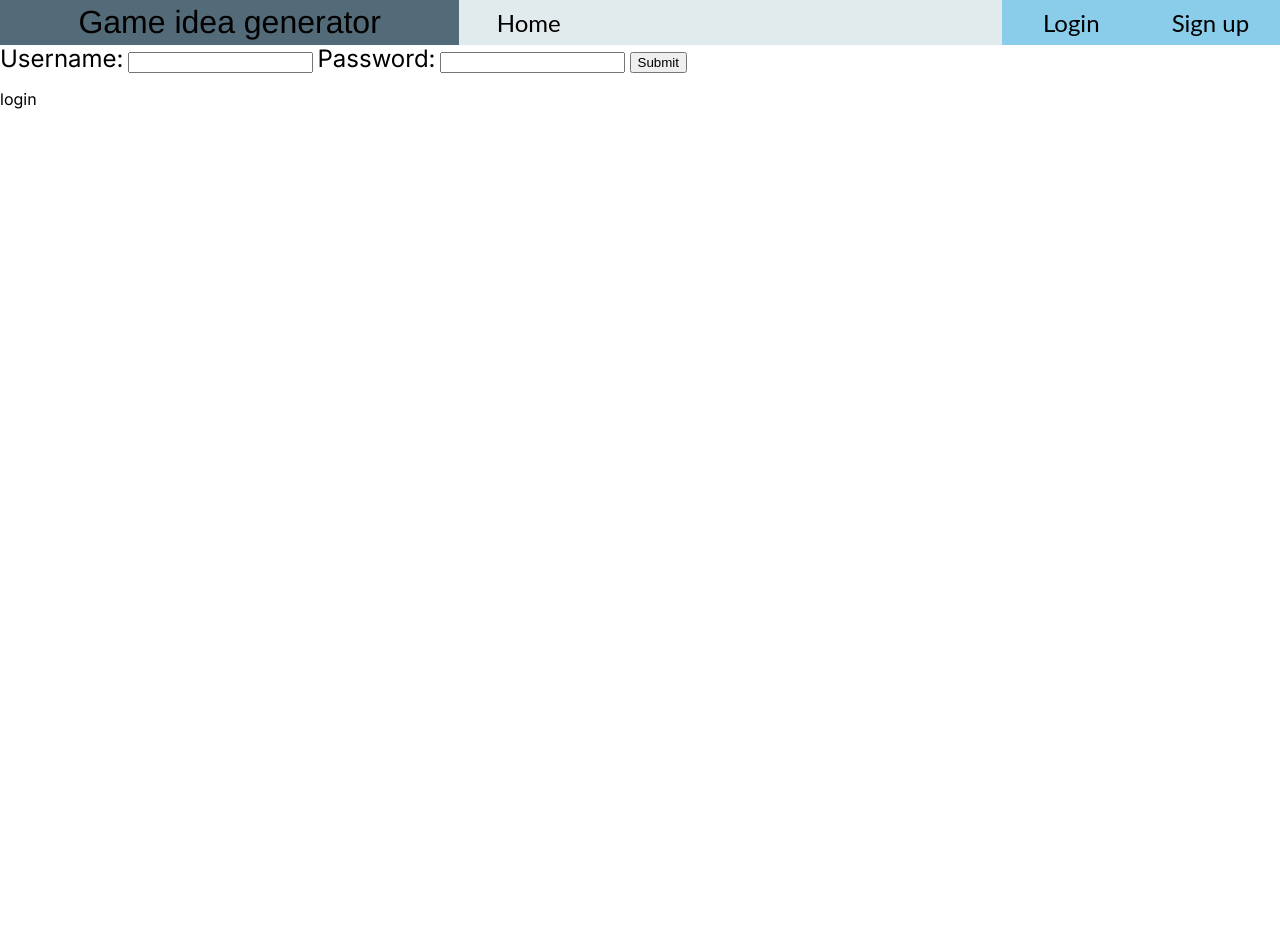
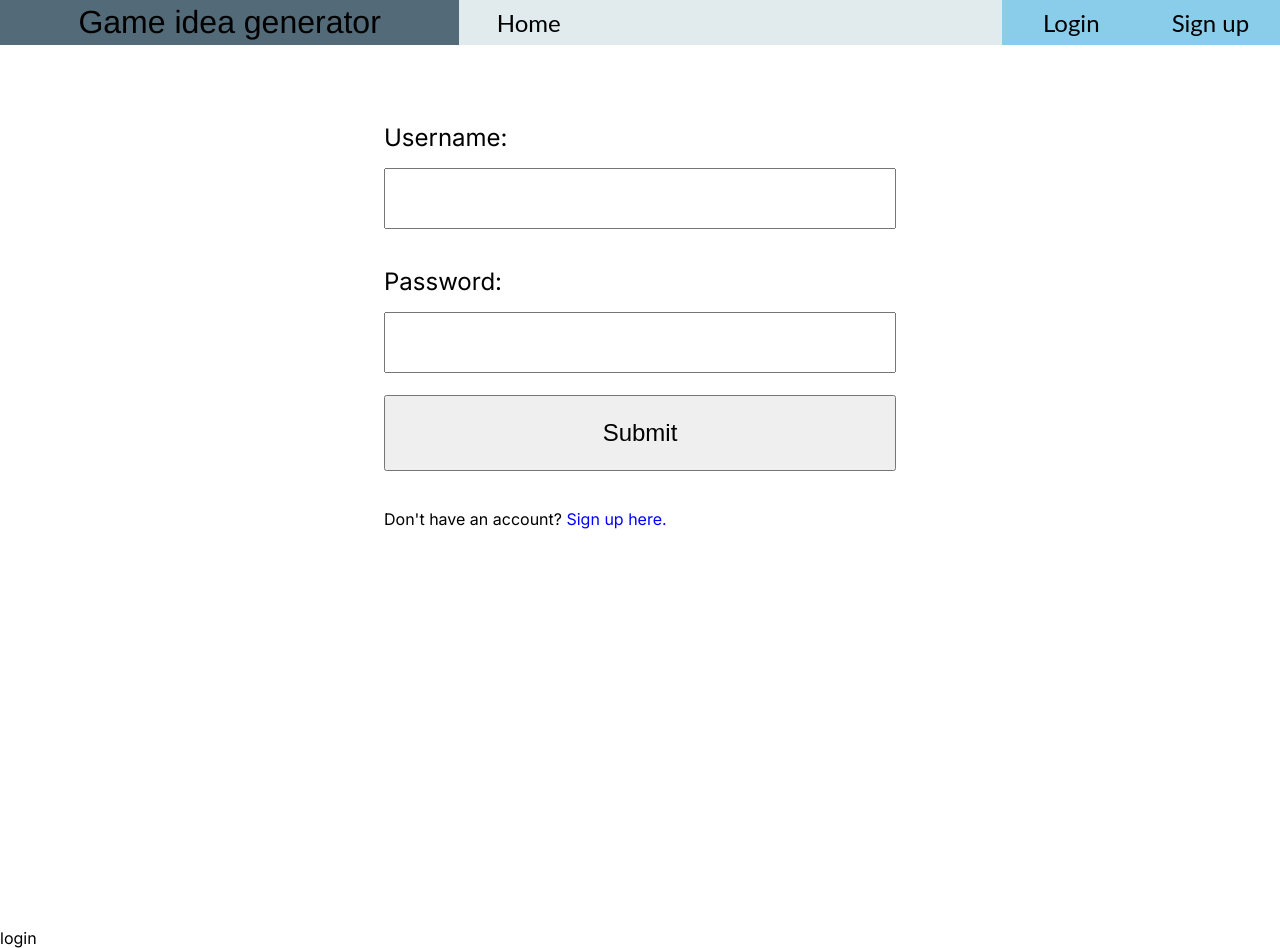
Before and after one commit to cammarcode/game_idea_generator, a Flask app: page /login in a window 1280 px wide. Before the commit the page ends 109 px from the top, so only its background shows below. Run offline with Flask 3, Linux system fonts and the light colour scheme.

Commit message:
login looks nice

```diff
--- a/routes.py
+++ b/routes.py
@@ -83,6 +83,7 @@
 @app.route('/login')
 def login():
     if 'failed' in session:
+        session.clear()
         return render_template("login.html", failed=True)
     else:
         return render_template("login.html", failed=False)
@@ -91,7 +92,6 @@
 @app.route('/signup')
 def signup():
     # Check for if password or username failed, and pass that on to html
-
     uf = False
     pf = False
     if ('usernameFailed' in session):
@@ -108,14 +108,14 @@
     # Thanks, Aditya!
     password1 = request.form.get('password1')
     password2 = request.form.get('password2')
-    # Check if passwords match
+    username = request.form.get('username')
+    conn = sqlite3.connect(db)
+    cur = conn.cursor()
+    # Ensure that no other users have the same name
+    cur.execute('SELECT id FROM Account WHERE username = ?', (username,))
+    usernametest = cur.fetchall()
     if password1 == password2:
-        username = request.form.get('username')
-        conn = sqlite3.connect(db)
-        cur = conn.cursor()
-        # Ensure that no other users have the same name
-        cur.execute('SELECT id FROM Account WHERE username = ?', (username,))
-        if len(cur.fetchall()) == 0:
+        if len(usernametest) == 0:
             # Generate a salt, add it to password, hash,
             # and then insert hash and salt into account table
             salt = generate_salt(6)
@@ -128,9 +128,10 @@
             conn.commit()
             session.clear()
             return redirect(url_for('login'))
+    if len(usernametest) != 0:
         session['usernameFailed'] = True
-        return redirect(url_for('signup'))
-    session['passwordFailed'] = True
+    if password1 != password2:
+        session['passwordFailed'] = True
     return redirect(url_for('signup'))
 
 
--- a/static/style.css
+++ b/static/style.css
@@ -194,7 +194,18 @@
     margin-right: 30%;
     margin-top: 5%;
     margin-bottom: 5%;
-    grid-template-rows: 5% 8% 5% 8% 5% 8% 10%;
+    grid-template-rows: 5% 8% 5% 8% 5% 8% 10% 5%;
+    height: 100%;
+}
+
+#loginbox{
+    display: grid;
+    row-gap: 3%;
+    margin-left: 30%;
+    margin-right: 30%;
+    margin-top: 5%;
+    margin-bottom: 5%;
+    grid-template-rows: 5% 8% 5% 8% 10% 5%;
     height: 100%;
 }
 
@@ -217,5 +228,5 @@
     text-align: center;
     width: 100%;
     float: left;
-
+    margin: 0;
 }
--- a/templates/login.html
+++ b/templates/login.html
@@ -1,22 +1,23 @@
 {%extends "layout.html" %}
 {% block content %}
 <p class="spacer">hey bud</p>
-<div class="loginorsignuppage">
-    {%if failed == True%}
-        <p class='error'>Username or Password is incorrect</p>
-    {%endif%}
     <form action="{{url_for('loginsubmit')}}" method="POST">
+        <div class="blankpage">
+            {%if failed == True%}
+            <p class='error'>Username or password is incorrect</p>
+            {%endif%}
 
-        <label for="username">Username:</label>
-        <input type="text" name="username" class="lstest">
+            <div id="loginbox">
+            <label for="username">Username:</label>
+            <input type="text" name="username" class="lstext">
 
-        <label for="password">Password:</label>
-        <input type="password" name="password" class="lstest">
+            <label for="password">Password:</label>
+            <input type="password" name="password" class="lstext">
 
-        <input type="submit" class="lstest">
+            <input type="submit" class="lstext">
 
+            <p>Don't have an account? <a href="/signup" style="color:blue;">Sign up here.</a></p>
+            </div>
     </form>
-
-    </div>
 <p>login</p>
 {%endblock%}
--- a/templates/signup.html
+++ b/templates/signup.html
@@ -21,6 +21,8 @@
     <input type="password" name="password2" class="lstext">
 
     <input type="submit" class="lstext">
+
+    <p>Already have an account? <a href="/login" style="color:blue;">Login here.</a></p>
     </div>
     </div>
 </form>
```
